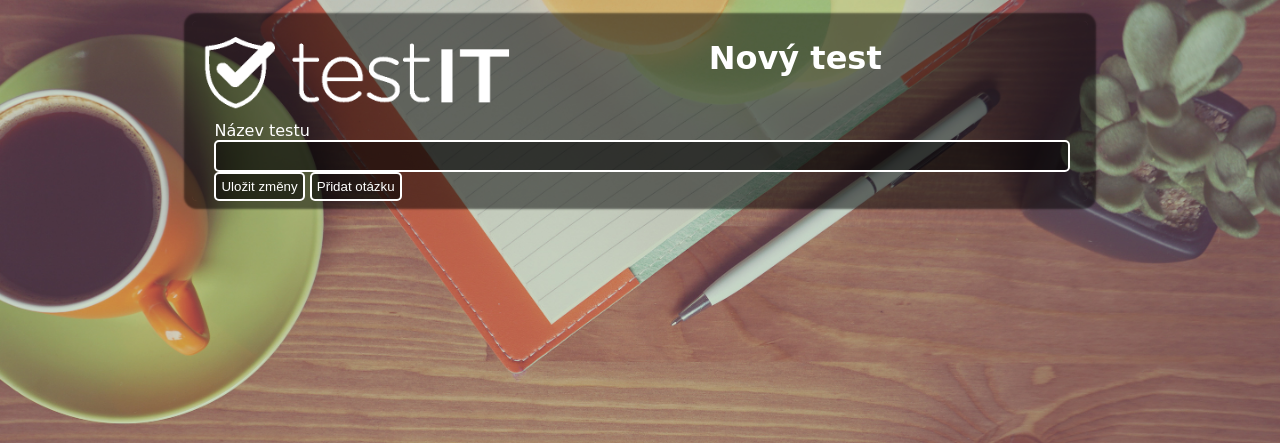
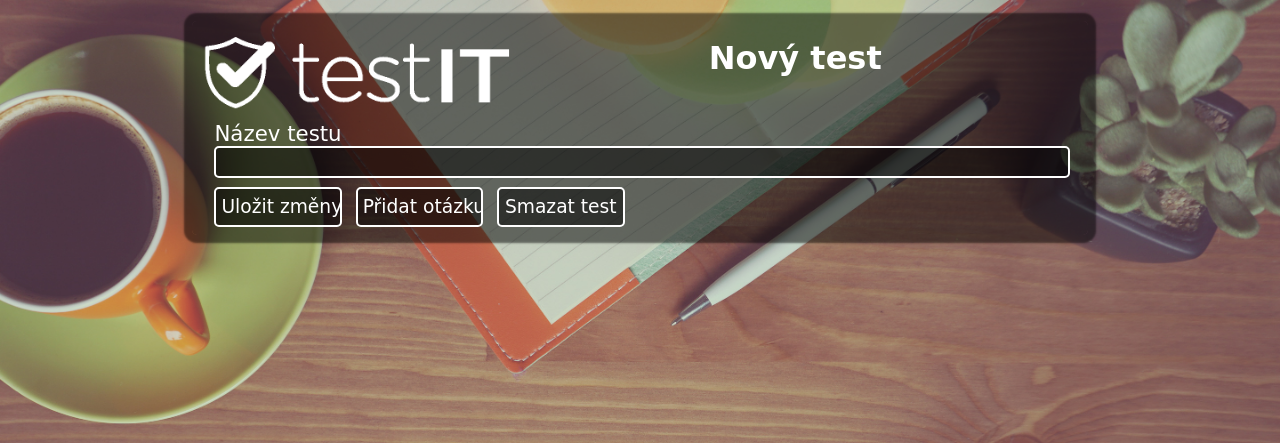
Before and after one commit to petrru/itu-appka-na-testy, a PHP site: page /create_test.php in a window 1280 px wide. Shown: the top 443 px of the page. Run offline with PHP 8.4, Linux system fonts and the light colour scheme; a user stored in the database is signed in; some libraries are stand-ins or nearby versions.

Commit message:
Upravený vzhled.

```diff
--- a/create_test.php
+++ b/create_test.php
@@ -33,6 +33,20 @@ require_once "init.php";
             }
         ?>
     </script>
+
+    <script type="text/javascript">
+                    function delete_test(test_id){
+                $.ajax({
+                    type: "POST",
+                    url: "delete_test.php",
+                    data: {test_id: test_id},
+                    success: function(html){
+                        location.href = "main.php";
+                    }
+                });
+            }
+    </script>
+
     <script src="create_test.js"></script>
     <title>Nový test</title>
 </head>
@@ -87,93 +101,11 @@ require_once "init.php";
                     </tr>
                 </table>
             </div>
-            <input type="submit" value="Uložit změny">
-            <input type="button" value="Přidat otázku" id="add-q">
-        <!--
-        <table class="test_edit">
-        <tr class="question_number">
-        <td>Název testu</td>
-        </tr>
-        <tr class="test_input_wrapper">
-        <td><input class='test_input' id="test_name" type="text" name="nick"/></td>
-        </tr>
-        <!-- Každá otázka musí vygenerovat toto celé -- >
-        <tr class="question_number">
-        <td>Otázka 1</td>
-        </tr>
-        <tr class="test_input_wrapper">
-        <td>
-            <table class="test_options">
-                <tr>
-                    <td colspan="3"> <input class='test_input' type="text" name="nick"/> </td>
-                </tr>
-                <tr style="height: 10%;">
-                    <td class="add_option_column" rowspan="3">
-                    <ul class="option_list">
-                    <li><input type="checkbox" name="vehicle" value="Bike"> I have a bike</li>
-                    <li><input type="checkbox" name="vehicle" value="Bike"> Přidat odpověd</li>
-                    </ul>
-                    </td>
-                    <td class="test_options_desc">Formát odpovědi:</td>
-                    <td class="test_options_desc">
-                        <select class="select_answer_format">
-                          <option value="auto">Auto (jedna správná)</option>
-                          <option value="full_text">Full text</option>
-                          <option value="multiple">Více správných</option>
-                        </select>
-                    </td>
-                </tr>
-               <tr>
-                    <td class="test_options_desc"></td>
-                    <td class="test_options_desc">
-                        <select class="select_answer_format">
-                          <option value="auto">Další možnosti</option>
-                        </select>
-                    </td>
-               </tr>
-            </table>
-            </tr>
-        <!-- Konec otázky -- >
-        <tr class="question_number">
-        <td>Otázka 2</td>
-        </tr>
-        <tr class="test_input_wrapper">
-        <td>
-            <table class="test_options">
-                <tr>
-                    <td colspan="3"> <input class='test_input' type="text" name="nick"/> </td>
-                </tr>
-                <tr style="height: 10%;">
-                    <td class="add_option_column" rowspan="3">
-                    <ul class="option_list">
-                    <li><input type="checkbox" name="vehicle" value="Bike"> I have a bike</li>
-                    <li><input type="checkbox" name="vehicle" value="Bike"> Přidat odpověd</li>
-                    </ul>
-                    </td>
-                    <td class="test_options_desc">Formát odpovědi:</td>
-                    <td class="test_options_desc">
-                        <select class="select_answer_format">
-                          <option value="auto">Auto (jedna správná)</option>
-                          <option value="full_text">Full text</option>
-                          <option value="multiple">Více správných</option>
-                        </select>
-                    </td>
-                </tr>
-               <tr>
-                    <td class="test_options_desc"></td>
-                    <td class="test_options_desc">
-                        <select class="select_answer_format">
-                          <option value="auto">Další možnosti</option>
-                        </select>
-                    </td>
-               </tr>
-            </table>
-        </td>
-        </tr>
-        <tr>
-        <td><input id='login_button' type="submit" name="submit" value="Uložit" tabindex="3"/></td>
-        </tr>
-        </table>-->
+            <input class="control_buttons" type="submit" value="Uložit změny">
+            <input class="control_buttons" type="button" value="Přidat otázku" id="add-q">
+            <input class="control_buttons" type="button" value="Smazat test">
+
+
 
         </div>
     </div>
--- a/style.css
+++ b/style.css
@@ -127,6 +127,8 @@ input.answer {
   width: 300px;
   background: transparent;
   border: none;
+  font-size: 15pt;
+  font-family: "Comic Sans MS";
   /*border-bottom: 1px solid #fff;*/
 }
 input::-webkit-input-placeholder {
@@ -154,6 +156,7 @@ input:-ms-input-placeholder {
 .full-text .answers li *:not(.answer) {
   display: none;
 }
+
 .main_screen {
   background-image: url("pics/login_background.jpeg");
   background-attachment: fixed;
@@ -250,6 +253,7 @@ input:-ms-input-placeholder {
 }
 .question_number {
   height: 50%;
+  font-size: 16pt;
 }
 .test_input_wrapper {
   height: 50%;
@@ -329,3 +333,18 @@ input[type=checkbox] {
 .sample_answer {
   display: none;
 }
+
+.control_buttons{
+  -webkit-border-radius: 0px;
+  border-radius: 0px;
+  border: 2px solid #fff;
+  background-color: rgba(0, 0, 0, 0.7);
+  width: 15%;
+  height: 40px;
+  margin: 1%;
+  margin-left: 0;
+  cursor: pointer;
+  outline: none;
+  font-size: 14pt;
+  font-family: "Comic Sans MS";
+}
```
